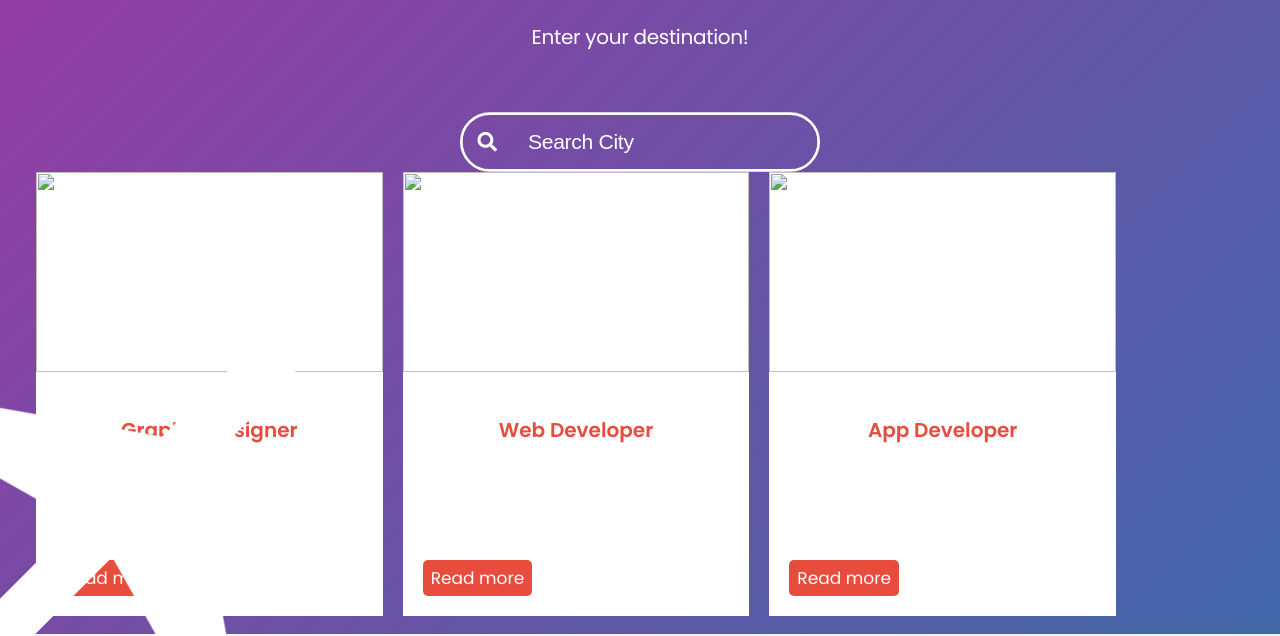
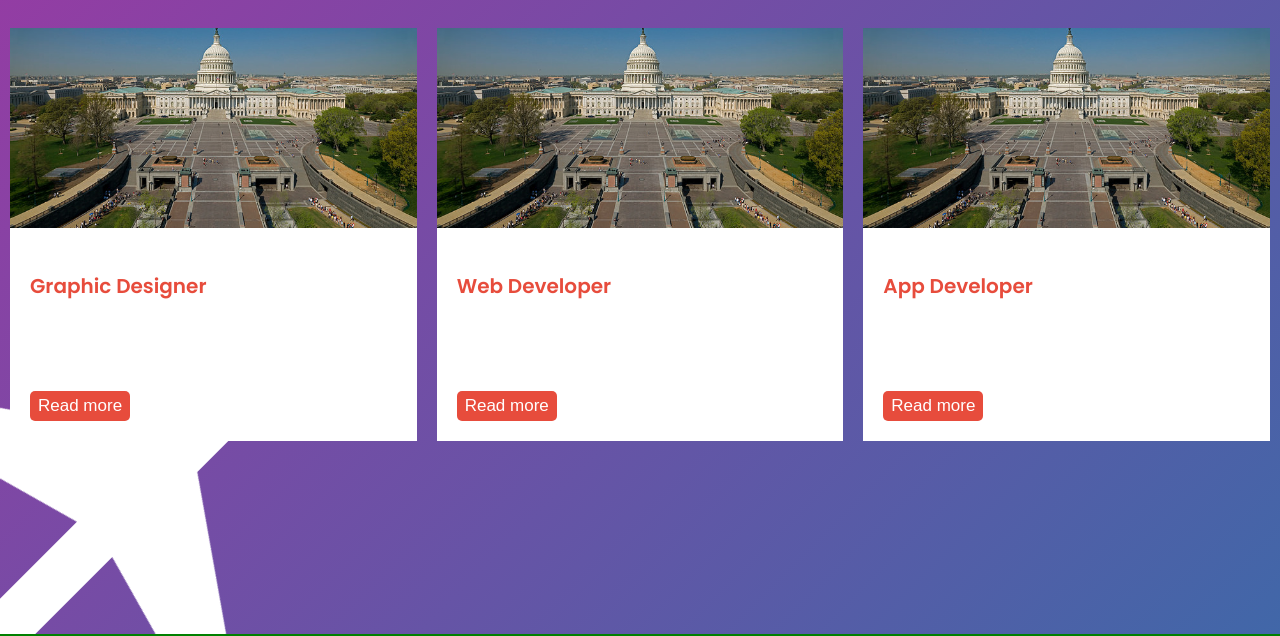
Before and after one commit to Ec04222002/howdy_hack_winner, a plain HTML site: page index.html in a window 1280 px wide. Shown: the part 166-802 px from the top of the page. Drawn offline with Linux system fonts and the light colour scheme.

Commit message:
popup init

```diff
--- a/index.html
+++ b/index.html
@@ -36,11 +36,14 @@
         <div id = "corner-plane">
             <img src="assets/plane.png" width = "500px" alt="">
         </div>
-    <div>
-        <div class="slider owl-carousel">
+
+
+    </main>
+    <div class = "popup">
+        <div class="slider">
             <div class="card">
                <div class="img">
-                  <img src="#" alt="">
+                  <img src="assets\capitol.png" alt="">
                </div>
                <div class="content">
                   <div class="title">
@@ -59,7 +62,7 @@
             </div>
             <div class="card">
                <div class="img">
-                  <img src="#" alt="">
+                  <img src="assets\capitol.png" alt="">
                </div>
                <div class="content">
                   <div class="title">
@@ -78,7 +81,7 @@
             </div>
             <div class="card">
                <div class="img">
-                  <img src="#" alt="">
+                  <img src="assets\capitol.png" alt="">
                </div>
                <div class="content">
                   <div class="title">
@@ -97,8 +100,5 @@
             </div>
          </div>
     </div>
-
-    </main>
-
 </body>
 </html>
--- a/style.css
+++ b/style.css
@@ -178,7 +178,7 @@ position: absolute;
   #search::-moz-selection {color: #FFFFFF; background: rgba(0,0,0,0.25);}
   #search::selection {color: #FFFFFF; background: rgba(0,0,0,0.25);}
 
-}
+
 body{
   font-family: 'Poppins', sans-serif;
 }
@@ -361,27 +361,24 @@ button{
   background-color: transparent
 }
 
-/*card */
-@import url('https://fonts.googleapis.com/css?family=Poppins:400,500,600,700&display=swap');
-*{
-margin: 0;
-padding: 0;
-box-sizing: border-box;
-font-family: 'Poppins', sans-serif;
-}
-html,body{
-display: grid;
-height: 100%;
-place-items: center;
-text-align: center;
-background: #f2f2f2;
+.popup{
+    position: absolute;
+    z-index: 1;
+    width: 100vw;
+    height:100vh;
+    outline: solid green;
+    display: flex;
+    justify-content: center;
+    align-items: center
 }
 .slider{
-max-width: 1100px;
+width: 100vw;
 display: flex;
+justify-content: center;
+align-items: center;
 }
 .slider .card{
-flex: 1;
+    width: 500px;
 margin: 0 10px;
 background: #fff;
 }
```
Also changed, not shown: assets/capitol.png (added).
